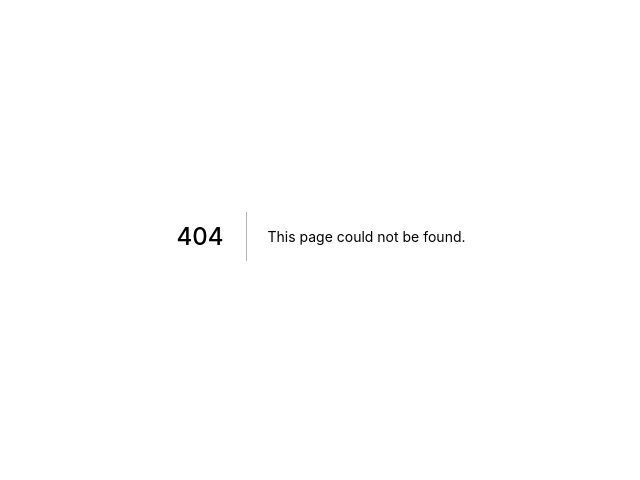
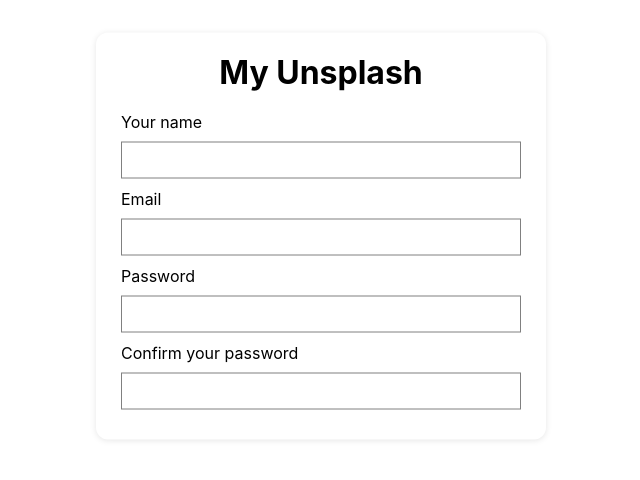
Before and after one commit to Jopt05/my-unsplash-frontend, a Next.js app: page /login in a window 1280 px wide. Before the commit this address had no page. Shown: the part 164-644 px from the top of the page, without its empty margins (319-959 px from the left). Built offline with nearby package versions, Linux system fonts and the light colour scheme.

Commit message:
Added login page

```diff
--- /dev/null
+++ b/pages/login.js
@@ -0,0 +1,35 @@
+import styles from '../styles/Login.module.css'
+import Head from 'next/head'
+
+export default function Login() {
+
+    return (
+        <div className={styles.container}>
+            <Head>
+                <title>My Unsplash | Login</title>
+                <meta name="description" content="Generated by create next app" />
+                <link rel="icon" href="/favicon.ico" />
+            </Head>
+
+            <main className={styles.Form}>
+                <h1>My Unsplash</h1>
+                <label>
+                    Your name
+                </label>
+                <input />
+                <label>
+                    Email
+                </label>
+                <input />
+                <label>
+                    Password
+                </label>
+                <input />
+                <label>
+                    Confirm your password
+                </label>
+                <input />
+            </main>
+        </div>
+    )
+}
--- /dev/null
+++ b/styles/Login.module.css
@@ -0,0 +1,39 @@
+.container {
+    padding: 20px 10%;
+}
+
+.Form {
+    background-color: white;
+    box-shadow: 0px 1px 6px rgba(0, 0, 0, 0.1);
+    position: absolute;
+    top: 50%;
+    left: 50%;
+    transform: translate(-50%, -50%);
+    padding: 20px 25px;
+    border-radius: 12px;
+    width: 450px;
+}
+
+.Form h1 {
+    margin-bottom: 20px;
+    text-align: center;
+}
+
+.Form input,
+.Form label {
+    display: block;
+    margin-bottom: 10px;
+}
+
+.Form input {
+    padding: 10px 15px;
+    width: 100%;
+    border: 1px solid grey
+}
+
+
+@media only screen and (max-width: 500px) {
+    .container {
+        padding: 20px 5%;
+    }
+}
```
Also changed, not shown: components/popup/Popup.module.css (+7 -0 lines), components/popup/index.js (+28 -4 lines).
